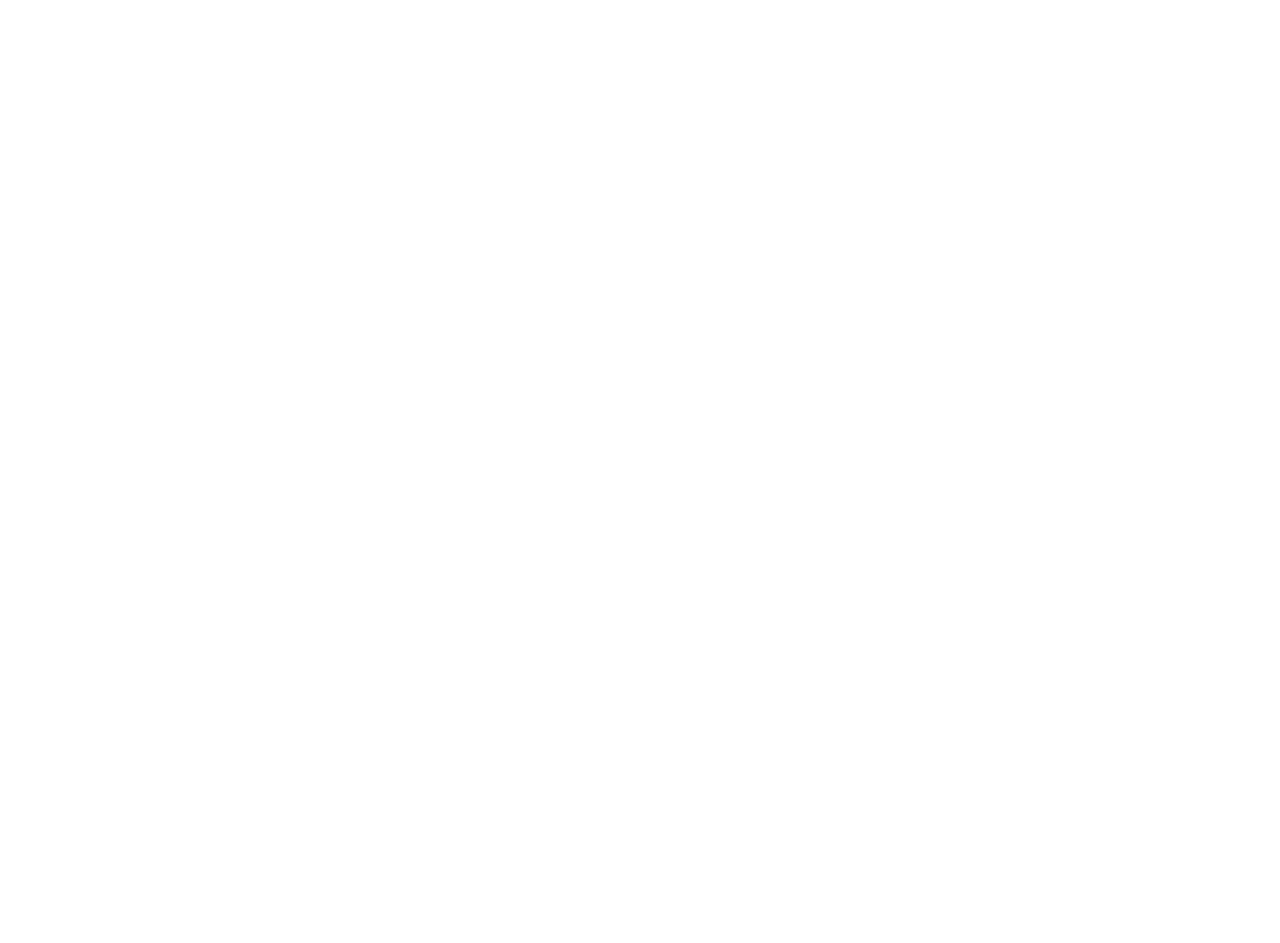
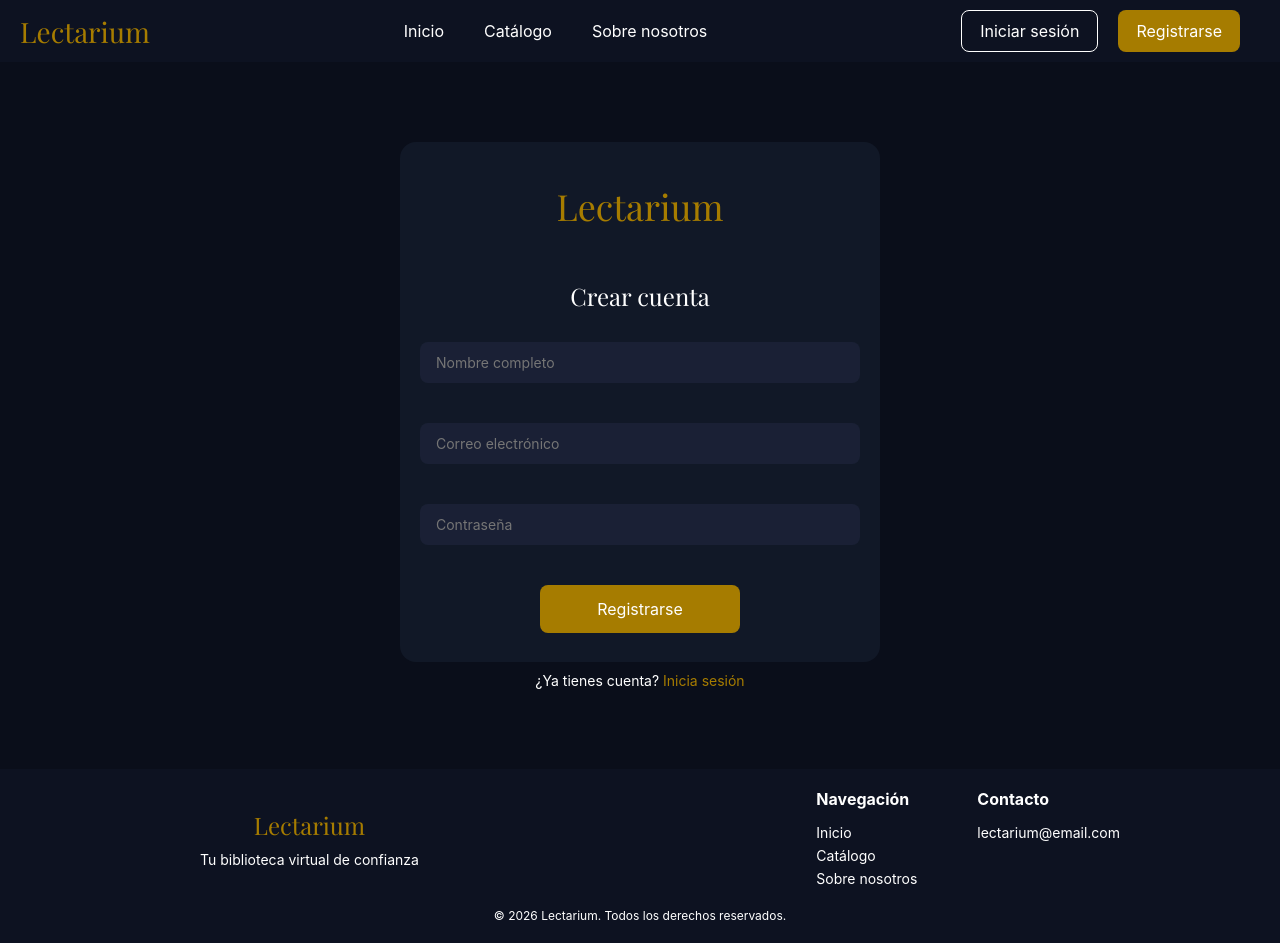
Before and after one commit to AndreaDGR/TFG_Lectarium, a plain HTML site: page frontend/pages/registro.html in a window 1280 px wide. Before the commit the page ends 800 px from the top, so only its background shows below. Drawn offline with Linux system fonts and the light colour scheme; a web font is replaced by a local one.

Commit message:
login y registro

```diff
--- /dev/null
+++ b/frontend/css/login-registro.css
@@ -0,0 +1,98 @@
+@font-face {
+    font-family: "Playfair Display";
+    src: url(/frontend/assets/fonts/Playfair_Display/static/PlayfairDisplay-Regular.ttf);
+    font-weight: normal;
+    font-style: normal;
+}
+
+@font-face {
+    font-family: "Inter";
+    src: url(/frontend/assets/fonts/Inter/static/Inter_18pt-Regular.ttf);
+    font-weight: normal;
+    font-style: normal;
+}
+
+.main-content {
+    display: flex;
+    flex-direction: column;
+    justify-content: center;
+    align-items: center;
+    padding: 50px 0;
+}
+
+.login-contenedor {
+    background-color: #111827;
+    width: 480px;
+    height: 520px;
+    border-radius: 16px;
+    margin-bottom: 10px;
+    padding: 40px 20px;
+}
+
+.login-logo {
+    font-family: 'Playfair Display', serif;
+    font-size: 36px;
+    font-weight: 400;
+    color: #A67C00;
+    margin-bottom: 50px;
+    text-align: center;
+}
+
+.login-titulo {
+    font-family: 'Playfair Display', serif;
+    font-size: 24px;
+    font-weight: 400;
+    color: #FFFFFF;
+    margin-bottom: 30px;
+    text-align: center;
+}
+
+.login-form {
+    display: flex;
+    flex-direction: column;
+    gap: 40px;
+}
+
+.login-form input {
+    background-color:#1A2035;
+    border: none;
+    border-radius: 8px;
+    padding: 12px 16px;
+    font-family: 'Inter', sans-serif;
+    font-size: 14px;
+    color: #FFFFFF;
+}
+
+.login-form button {
+    width: 200px;
+    height: 48px;
+    background-color: #A67C00;
+    border: none;
+    border-radius: 8px;
+    font-family: 'Inter', sans-serif;
+    font-size: 16px;
+    color: #FFFFFF;
+    cursor: pointer;
+    align-self: center;
+}
+
+.login-form button:hover {
+    background-color: #8B5E00;
+}
+
+.pregunta {
+    font-family: 'Inter', sans-serif;
+    font-size: 14px;
+    color: #FFFFFF;
+    text-align: center;
+}
+
+.pregunta a {
+    text-decoration: none;
+    color: #A67C00;
+    cursor: pointer;
+}
+
+.pregunta a:hover {
+    color: #8B5E00;
+}
--- a/frontend/pages/registro.html
+++ b/frontend/pages/registro.html
@@ -4,8 +4,27 @@
     <meta charset="UTF-8">
     <meta name="viewport" content="width=device-width, initial-scale=1.0">
     <title>Lectarium - Registrarse</title>
+    <link rel="stylesheet" href="/frontend/css/styles.css">
+    <link rel="stylesheet" href="/frontend/css/login-registro.css">
 </head>
 <body>
+    <div id="header"></div>
+    <main class="main-content">
+        <div class="login-contenedor">
+            <h2 class="login-logo">Lectarium</h2>
+            <h3 class="login-titulo">Crear cuenta</h3>
+            <form class="login-form">
+                <input type="text" id="nombre" name="nombre" placeholder="Nombre completo" required>
+                <input type="email" id="email" name="email" placeholder="Correo electrónico" required>
+                <input type="password" id="contraseña" name="contraseña" placeholder="Contraseña" required>
+                <button type="submit">Registrarse</button>
+            </form>
+        </div>
 
+        <p class="pregunta">¿Ya tienes cuenta? <a href="/frontend/pages/login.html">Inicia sesión</a></p>
+
+    </main>
+    <div id="footer"></div>
+    <script src="/frontend/js/componentes.js"></script>
 </body>
 </html>
```
Also changed, not shown: frontend/pages/login.html (+21 -0 lines).
